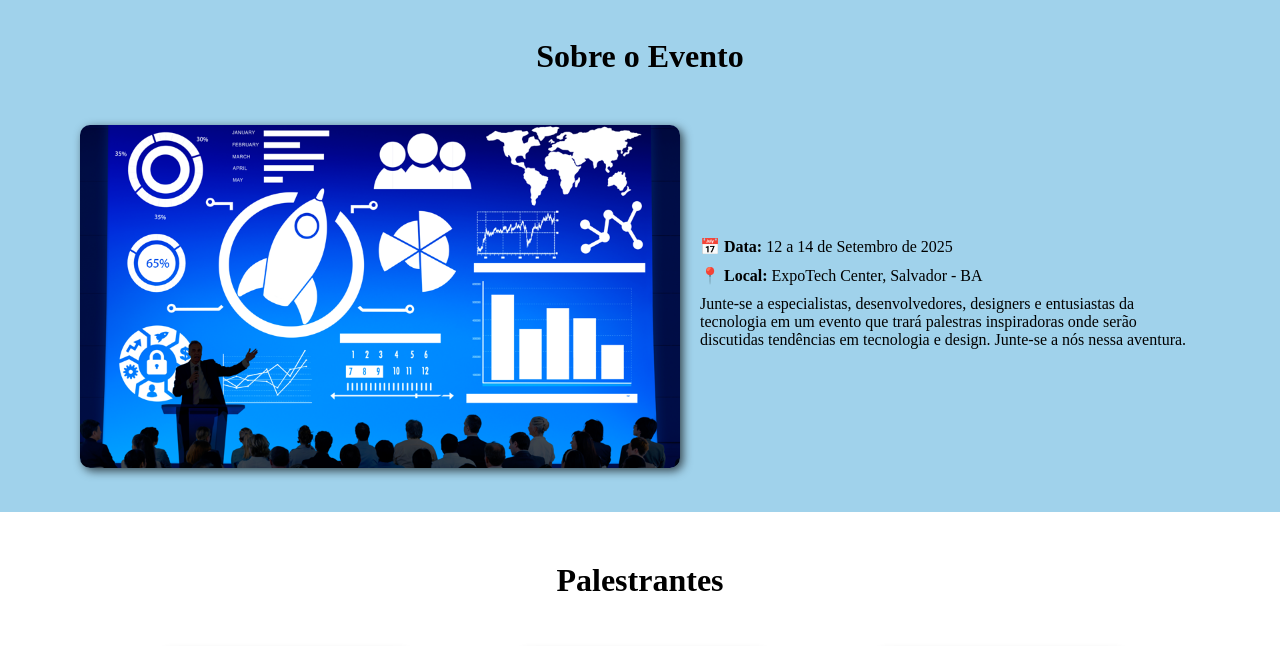
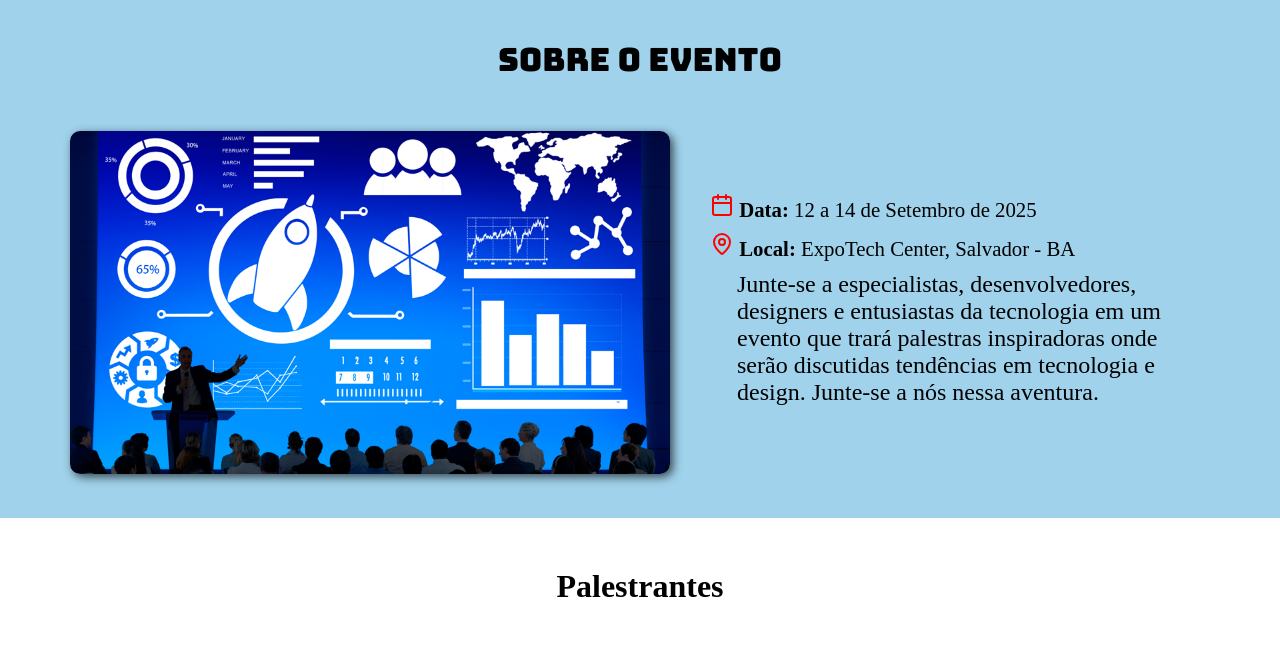
Before and after one commit to Leo1nardo1/TechFuture-Summit-LP, a plain HTML site: page index.html in a window 1280 px wide. Shown: the part 820-1466 px from the top of the page. Drawn offline with Linux system fonts and the light colour scheme; a web font is replaced by a local one.

Commit message:
evento css melhorado

```diff
--- a/css/style.css
+++ b/css/style.css
@@ -46,6 +46,9 @@ nav ul li a{
     color: var(--var-white);
 
 }
+nav ul li a:hover{
+   color: var(--var-red);
+}
 .logo{
 
     font-family: "Bungee Tint", sans-serif;
@@ -75,6 +78,8 @@ nav ul li a{
 }
 
 .sobre-nos h1 {
+    font-family: "Bungee", sans-serif;
+    font-weight: 200;
     font-size: 2rem;
     margin-bottom: 50px;
 }
@@ -83,7 +88,7 @@ nav ul li a{
     display: flex;
     align-items: center;
     justify-content: center;
-    gap: 20px;
+    gap: 40px;
 }
 
 .image-side img {
@@ -92,14 +97,32 @@ nav ul li a{
     box-shadow: 3px 3px 10px rgba(0, 0, 0, 0.671);
 }
 
+.image-side img:hover {
+    transform: scale(1.1);
+    transition: transform 0.3s ease-in-out;
+}
+
 .text-side {
     max-width: 500px;
     text-align: left;
 }
 
 .text-side p {
-    font-size: 1rem;
+    font-size: 1.3rem;
     margin-bottom: 10px;
+}
+
+.text-side img:hover{
+    transform: translateY(-7px);
+    transition: transform 0.3s ease-in-out;
+
+}
+
+#evento-text{
+    margin-left: 27px;
+    font-size: 1.5rem;
+    margin-bottom: 10px;
+
 }
 
 
--- a/index.html
+++ b/index.html
@@ -30,9 +30,9 @@
                     <img src="images/eventos-2018_invento-tec.png" alt="Evento de Tecnologia">
                 </div>
                 <div class="text-side">
-                    <p><strong>📅 Data:</strong> 12 a 14 de Setembro de 2025</p>
-                    <p><strong>📍 Local:</strong> ExpoTech Center, Salvador - BA</p>
-                    <p>Junte-se a especialistas, desenvolvedores, designers e entusiastas da tecnologia em um evento que trará palestras inspiradoras onde serão discutidas tendências em tecnologia e design. Junte-se a nós nessa aventura.</p>
+                    <p><strong><img src="./images/calendar.svg" alt=""> Data:</strong> 12 a 14 de Setembro de 2025</p>
+                    <p><strong><img src="./images/map-pin.svg" alt=""> Local:</strong> ExpoTech Center, Salvador - BA</p>
+                    <p id="evento-text">Junte-se a especialistas, desenvolvedores, designers e entusiastas da tecnologia em um evento que trará palestras inspiradoras onde serão discutidas tendências em tecnologia e design. Junte-se a nós nessa aventura.</p>
                 </div>
             </div>
         </section>
```
Also changed, not shown: images/calendar.svg (added), images/map-pin.svg (added).
